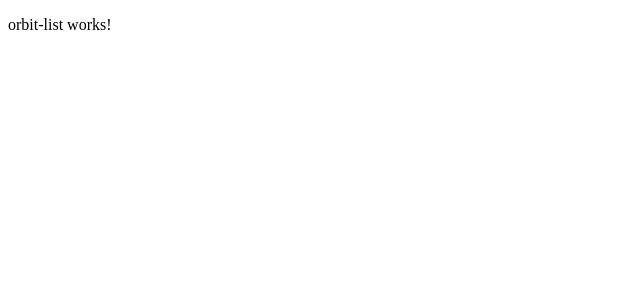
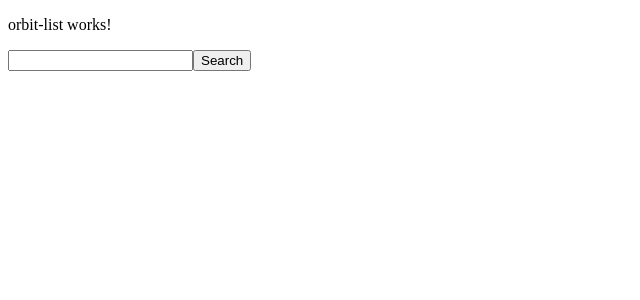
Before and after one commit to LAlexander-MS/Orbit-report, an Angular app: page / in a window 1280 px wide. Shown: the top 300 px of the page, without its empty margins (0-640 px from the left). Built offline with nearby package versions, Linux system fonts and the light colour scheme.

Commit message:
Still working

```diff
--- a/src/app/app.component.html
+++ b/src/app/app.component.html
@@ -1,2 +1,6 @@
 <!--The content below is only a placeholder and can be replaced.-->
-<app-orbit-list></app-orbit-list>
+<app-orbit-list [satellites]="sourceList"></app-orbit-list>
+<div class="search-form">
+    <input #searchTerm (keyup.enter)='true' type="text">
+    <button (click)='search(searchTerm.value)'>Search</button>
+</div>
--- a/src/app/orbit-list/orbit-list.component.ts
+++ b/src/app/orbit-list/orbit-list.component.ts
@@ -1,4 +1,5 @@
-import { Component, OnInit } from '@angular/core';
+import { Component, OnInit, Input } from '@angular/core';
+import { Satellite } from '../satellite';
 
 @Component({
   selector: 'app-orbit-list',
@@ -6,10 +7,21 @@ import { Component, OnInit } from '@angular/core';
   styleUrls: ['./orbit-list.component.css']
 })
 export class OrbitListComponent implements OnInit {
+  @Input() satellites: Satellite[];
 
   constructor() { }
 
   ngOnInit() {
   }
 
+  sort(column: string): void {
+    this.satellites.sort(function(a: Satellite, b: Satellite): number {
+       if(a[column] < b[column]) {
+          return -1;
+       } else if (a[column] > b[column]) {
+          return 1;
+       }
+       return 0;
+    });
+ }
 }
```
